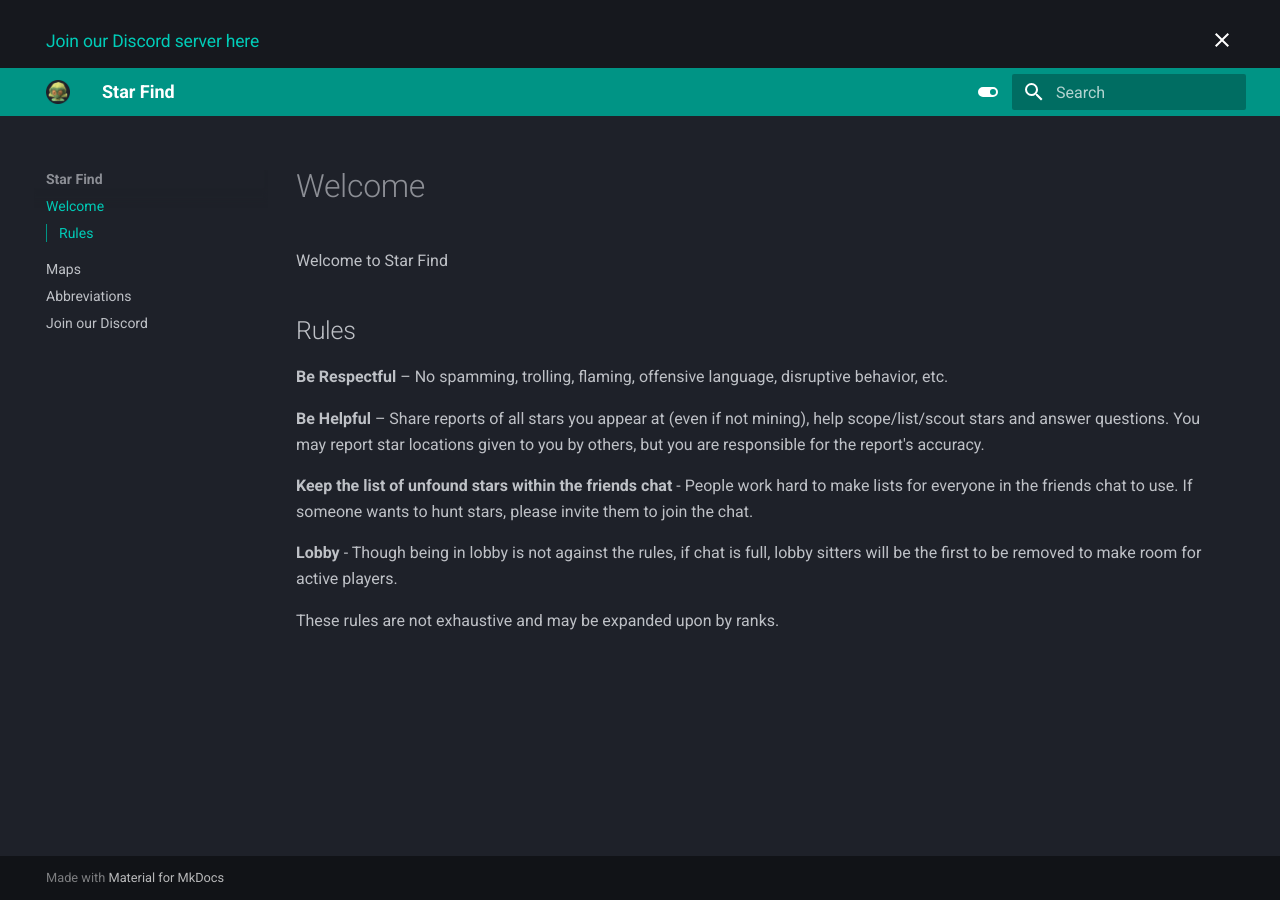
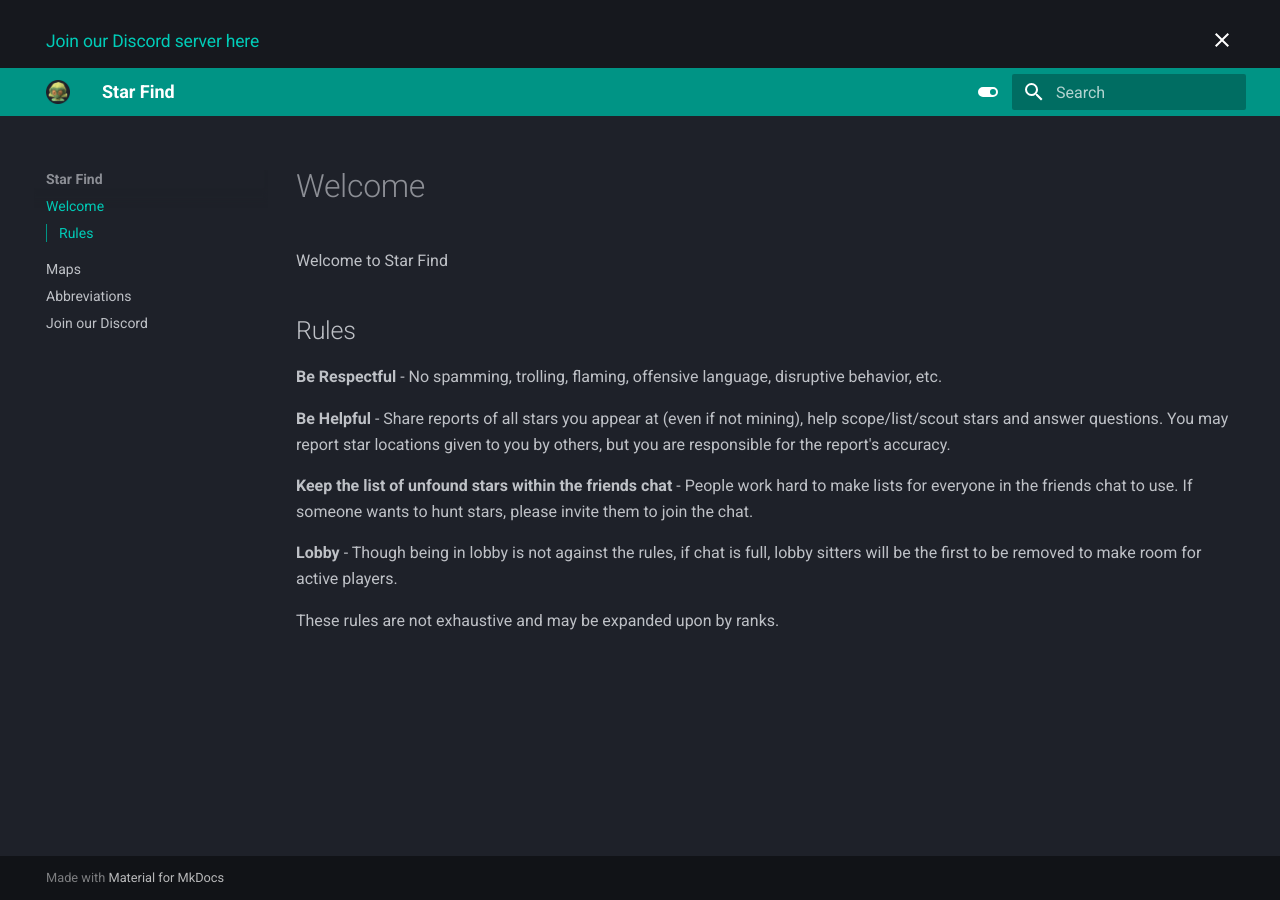
Before and after one commit to Star-Find-RS/Star-Find-Docs, an MkDocs documentation site: the page built from docs/index.md, in a window 1280 px wide. Built offline with MkDocs 1.6.1 and Material for MkDocs 9.7.7, drawn with Linux system fonts in a browser that asks for light colours.

```diff
--- a/docs/index.md
+++ b/docs/index.md
@@ -4,9 +4,9 @@ Welcome to Star Find
 
 ## Rules
 
-**Be Respectful** – No spamming, trolling, flaming, offensive language, disruptive behavior, etc.
+**Be Respectful** - No spamming, trolling, flaming, offensive language, disruptive behavior, etc.
 
-**Be Helpful** – Share reports of all stars you appear at (even if not mining), help scope/list/scout stars and answer questions. You may report star locations given to you by others, but you are responsible for the report's accuracy.
+**Be Helpful** - Share reports of all stars you appear at (even if not mining), help scope/list/scout stars and answer questions. You may report star locations given to you by others, but you are responsible for the report's accuracy.
 
 **Keep the list of unfound stars within the friends chat** - People work hard to make lists for everyone in the friends chat to use. If someone wants to hunt stars, please invite them to join the chat.
 
```
